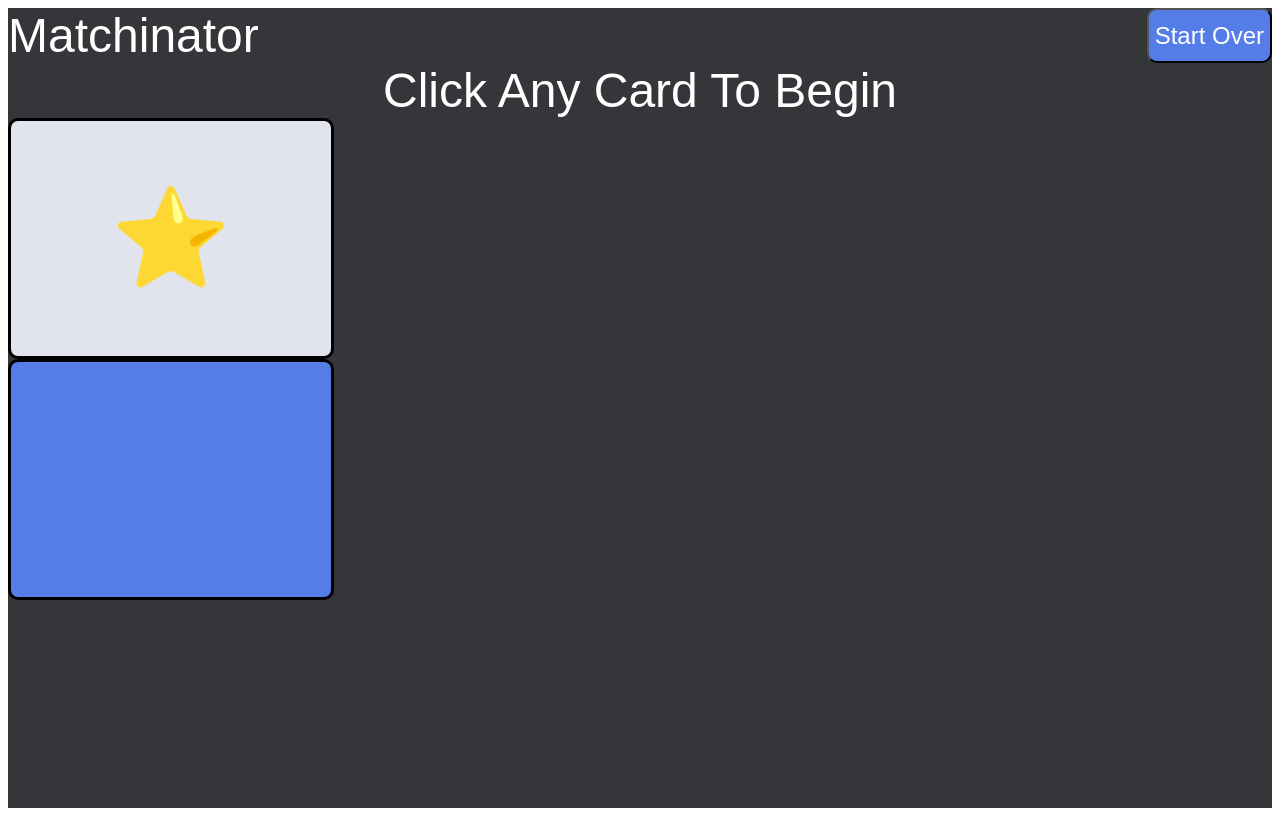
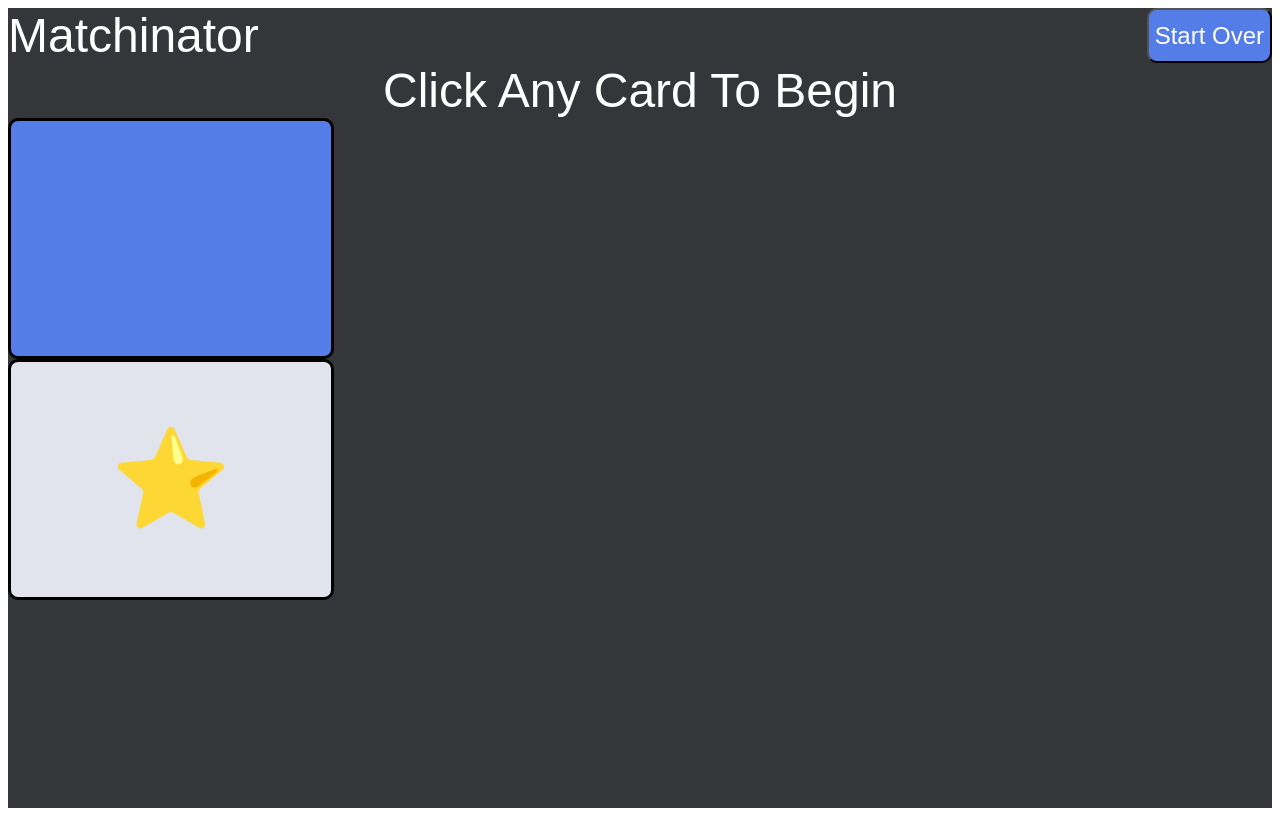
Before and after one commit to brentdolan/match-game, a Next.js app in the folder matching-game/: page / in a window 1280 px wide. Built offline with nearby package versions, Linux system fonts and the light colour scheme; a web font is replaced by a local one.

Commit message:
MG-17: Made Cards Clickable

```diff
--- a/matching-game/src/components/cards/card.tsx
+++ b/matching-game/src/components/cards/card.tsx
@@ -1,19 +1,25 @@
-import React from 'react'
+import React, { type MouseEventHandler } from 'react'
 import styles from './card.module.css'
 
 interface CardProps {
   emoji: string
   faceDown: boolean
+  whichCard: number
+  onClick: (id: number) => void
 }
-export const Card = ({ emoji, faceDown }: CardProps): JSX.Element => {
+
+export const Card = ({ emoji, faceDown, whichCard, onClick }: CardProps): JSX.Element => {
   let cardText = emoji
   let cardClass = styles.cardUp
   if (faceDown) {
     cardClass = styles.cardDown
     cardText = ''
   }
+  const handleClick = (): void => {
+    onClick(whichCard)
+  }
   return (
-      <div data-testid="card" className={`${styles.card} ${cardClass}`}>
+      <div onClick={handleClick} data-testid="card" className={`${styles.card} ${cardClass}`}>
           {cardText}
       </div>
   )
--- a/matching-game/src/pages/index.tsx
+++ b/matching-game/src/pages/index.tsx
@@ -1,4 +1,4 @@
-import React from 'react'
+import React, { type MouseEventHandler } from 'react'
 import Head from 'next/head'
 import styles from '@/styles/Home.module.css'
 import { Title } from '@/components/title/title'
@@ -6,6 +6,14 @@ import { VariableText } from '@/components/variable-text/variable-text'
 import { Button } from '@/components/button/button'
 import { Card } from '@/components/cards/card'
 export const Home = (): JSX.Element => {
+  const [faceDown, setFaceDown] = React.useState({ 1: true, 2: false })
+  const onCardClick = (id: number): void => {
+    const newValue = !faceDown[id]
+    setFaceDown({ ...faceDown, [id]: newValue })
+  }
+  // if (!faceDown[2]) {
+  //   setFaceDown({ ...faceDown, 2: true })
+  // }
   return (
       <>
           <Head>
@@ -20,8 +28,8 @@ export const Home = (): JSX.Element => {
                   <Button text={'Start Over'}/>
               </div>
               <VariableText text={'Click Any Card To Begin'}/>
-              <Card faceDown={false} emoji={'⭐️'}/>
-              <Card faceDown emoji={'⭐️'}/>
+              <Card faceDown={faceDown[1]} emoji={'⭐️'} whichCard={1} onClick={onCardClick}/>
+              <Card faceDown={faceDown[2]} emoji={'⭐️'} whichCard={2} onClick={onCardClick}/>
           </main>
       </>
   )
```
